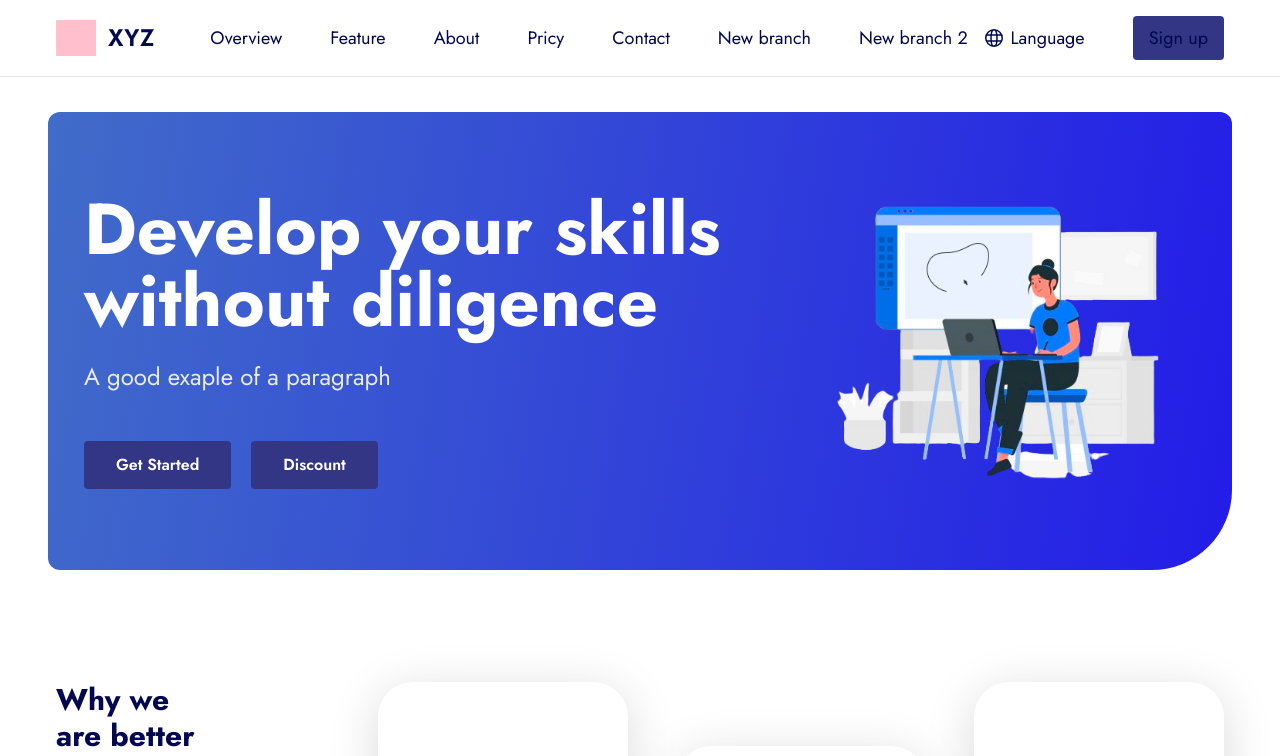
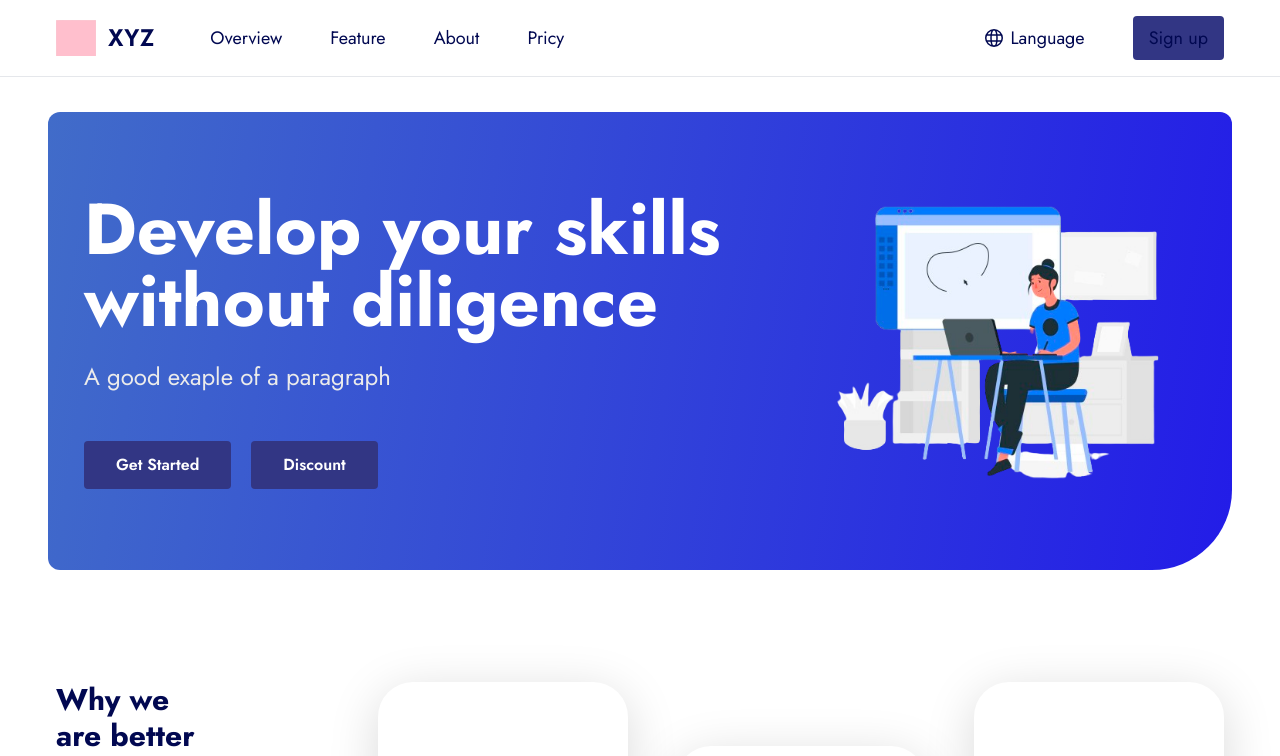
Before and after one commit to Gaurav-kr9/newproj, a React (Vite) app: page / in a window 1280 px wide. Shown: the top 756 px of the page. Built offline with nearby package versions, Linux system fonts and the light colour scheme.

Commit message:
explanation

```diff
--- a/src/components/Navbar.jsx
+++ b/src/components/Navbar.jsx
@@ -14,9 +14,9 @@ const Navbar = () => {
         {link: "Feature", path: "feature"},
         {link: "About", path: "about"},
         {link: "Pricy", path: "pricing"},
-        {link: "Contact", path: "pricing"},
-        {link: "New branch", path: "pricing"},
-        {link: "New branch 2", path: "pricing"},
+        // {link: "Contact", path: "pricing"},
+        // {link: "New branch", path: "pricing"},
+        // {link: "New branch 2", path: "pricing"},
 
 
     ]
```
